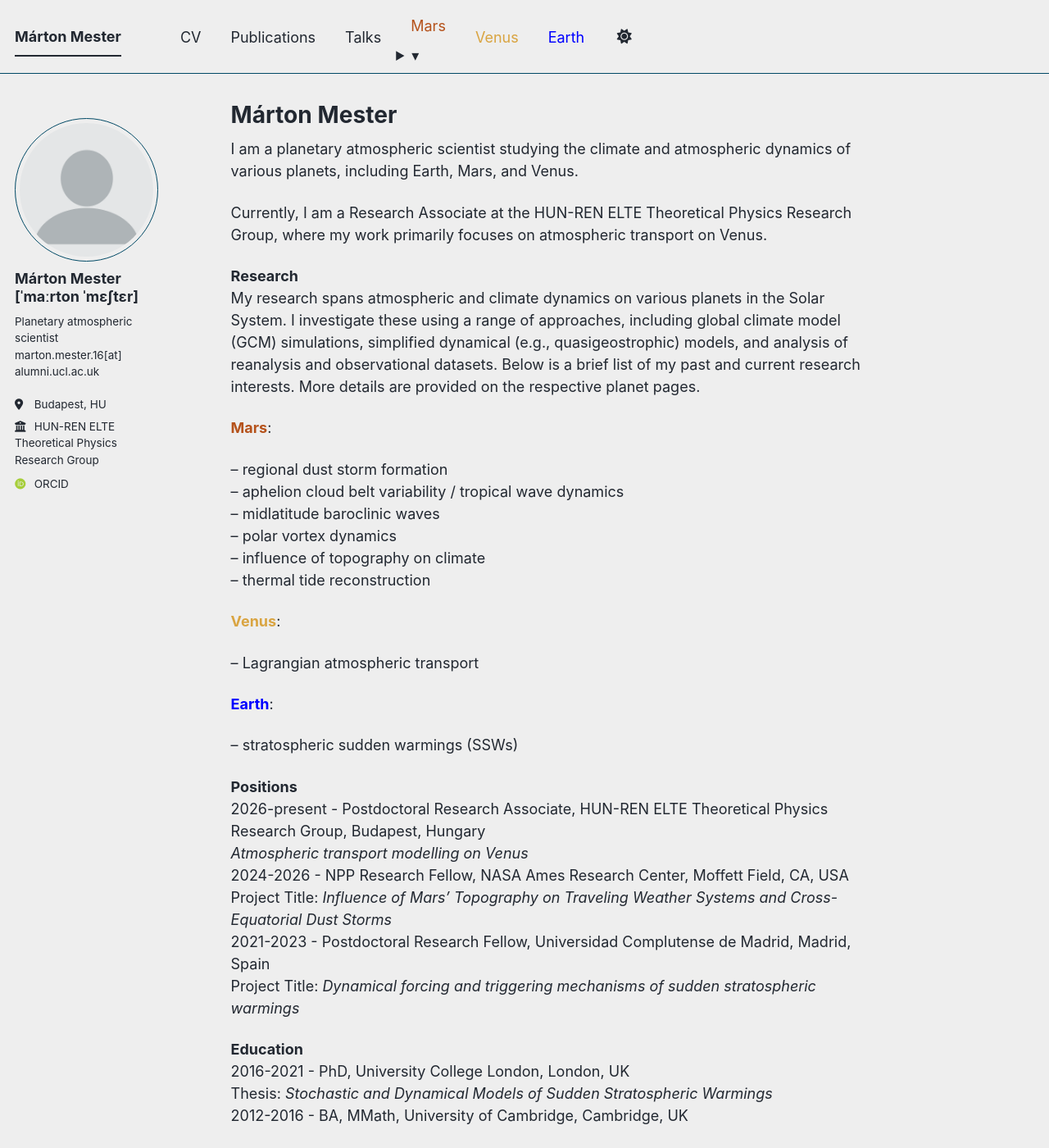
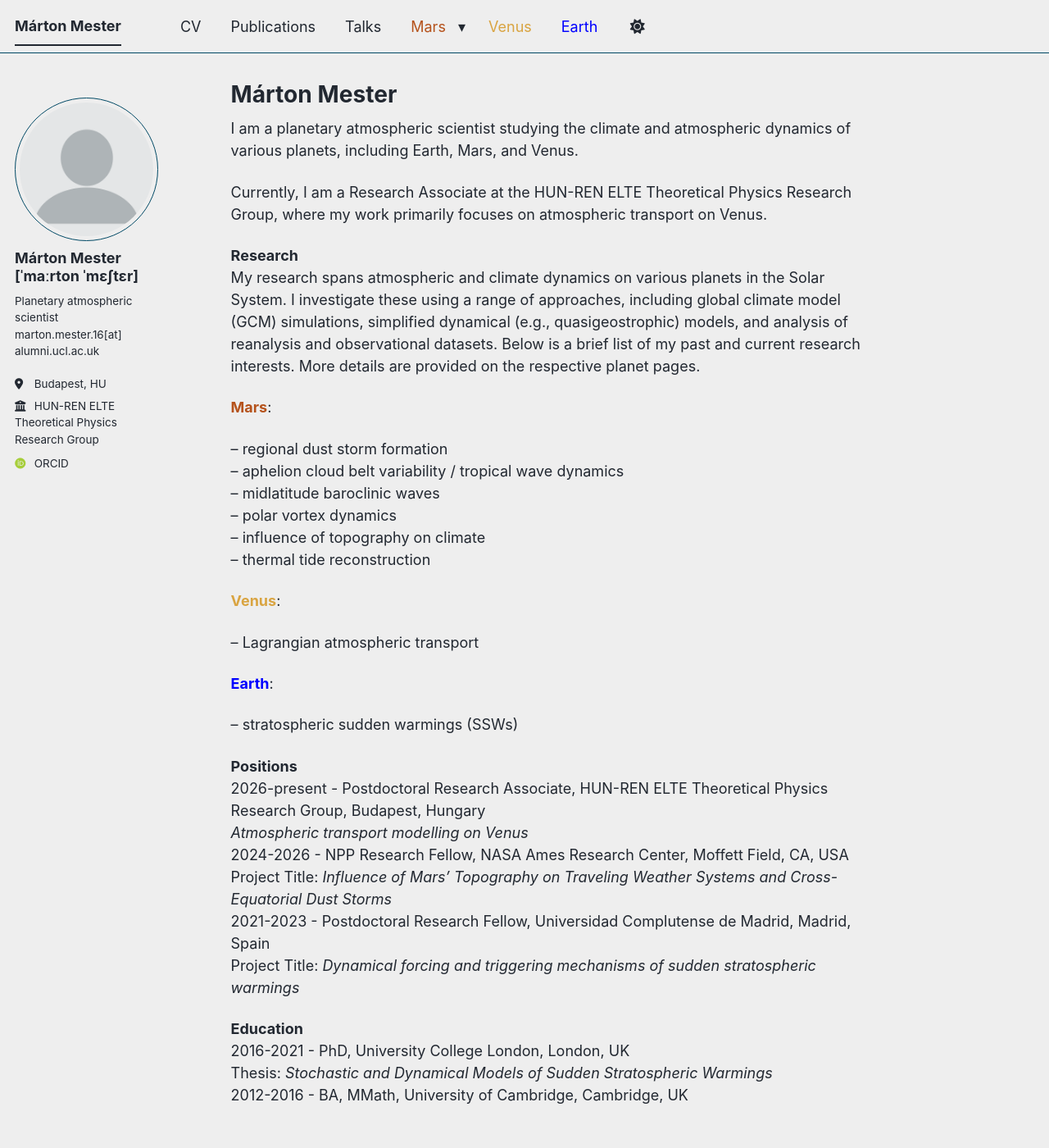
Before and after one commit to thengc6369/thengc6369.github.io, a Jekyll site: the page built from _pages/about.md, in a window 1280 px wide and 1400 px high. Shown: the whole window at 82% size. Built offline with Jekyll 4.4.1, drawn with Linux system fonts in a browser that asks for light colours; some web fonts are replaced; a script bundle is joined from its source files by our own code; library files that are not in the unit come from our copies.

Commit message:
Update main.scss

```diff
--- a/assets/css/main.scss
+++ b/assets/css/main.scss
@@ -57,3 +57,120 @@
    .greedy-nav a[href$="/venus/"] {
   color: #d9a441 !important;
    }
+
+
+/* Dropdown navigation */
+.greedy-nav .has-submenu {
+  position: relative;
+}
+
+.greedy-nav .has-submenu > a,
+.greedy-nav .has-submenu > .nav-details {
+  display: inline-block;
+  vertical-align: middle;
+}
+
+.greedy-nav .has-submenu > a {
+  margin-right: 0;
+}
+
+.greedy-nav .nav-details > summary {
+  display: inline-block;
+  list-style: none;
+  cursor: pointer;
+  padding: 10px;
+  color: var(--global-masthead-link-color);
+}
+
+.greedy-nav summary::-webkit-details-marker {
+  display: none;
+}
+
+.greedy-nav summary:focus-visible {
+  outline: 2px solid var(--global-link-color-hover);
+  outline-offset: 2px;
+}
+
+.greedy-nav .site-submenu {
+  position: absolute;
+  top: 100%;
+  right: 0;
+  width: 230px;
+  max-width: calc(100vw - 24px);
+  margin: 0;
+  padding: 6px 0;
+  z-index: 50;
+  border: 1px solid var(--global-border-color);
+  border-radius: 8px;
+  background: var(--global-bg-color);
+  box-shadow: 0 6px 20px rgba(0,0,0,0.15);
+}
+
+.greedy-nav .nav-details:not([open]) > .site-submenu {
+  display: none;
+}
+
+.greedy-nav .nav-details[open] > .site-submenu {
+  display: block;
+}
+
+.greedy-nav .visible-links .site-submenu li {
+  display: block;
+  white-space: normal;
+}
+
+.greedy-nav .site-submenu a {
+  display: block;
+  margin: 0;
+  padding: 12px 16px;
+  white-space: normal;
+  color: var(--global-masthead-link-color);
+  text-decoration: none;
+}
+
+.greedy-nav .visible-links .site-submenu a::before {
+  display: none;
+}
+
+.greedy-nav .site-submenu a:hover,
+.greedy-nav .site-submenu a:focus {
+  background: var(--global-border-color);
+}
+
+/* Existing mobile overflow menu */
+.greedy-nav .hidden-links {
+  max-height: calc(100vh - 85px);
+  overflow-y: auto;
+  z-index: 200;
+}
+
+.greedy-nav .hidden-links .site-submenu {
+  position: static;
+  width: auto;
+  max-width: none;
+  padding: 0 0 0 12px;
+  border: none;
+  box-shadow: none;
+}
+
+.greedy-nav .hidden-links .site-submenu li {
+  border-bottom: none;
+}
+
+/* Keep submenu links clickable on selected Mars pages */
+.greedy-nav .masthead__menu-item.selected .site-submenu a {
+  pointer-events: auto;
+  cursor: pointer;
+  font-weight: normal;
+  border-bottom: none;
+  color: var(--global-masthead-link-color);
+}
+
+.greedy-nav .masthead__menu-item.selected .site-submenu a:hover {
+  border-bottom: none;
+}
+
+.greedy-nav .has-submenu.selected > a {
+  pointer-events: auto;
+  cursor: pointer;
+}
```
